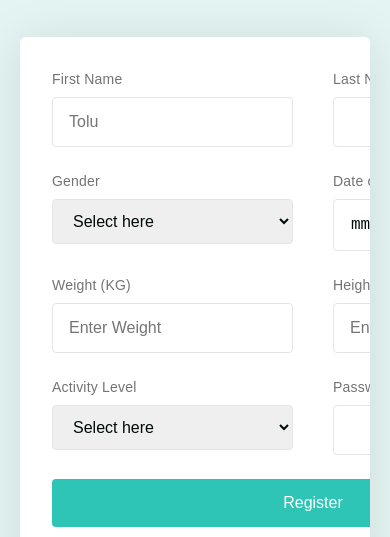
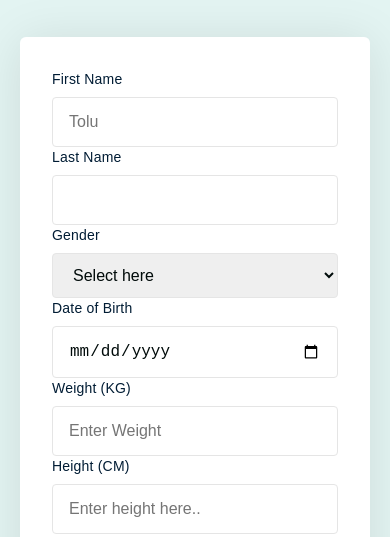
Before and after one commit to Its-Ajua/Sign-up-page, a plain HTML site: page index.html in a window 390 px wide. Shown: the part 289-826 px from the top of the page. Drawn offline with Linux system fonts and the light colour scheme.

Commit message:
Fixed errors

```diff
--- a/styles.css
+++ b/styles.css
@@ -48,7 +48,6 @@ body {
 .left p#info-desktop {
     color: var(--CL-Grey);
     line-height: 25px;
-    /* 156.25% */
     margin-top: 20px;
     margin-right: 120px;
 }
@@ -70,9 +69,6 @@ body {
     gap: 24px 40px;
 }
 
-button{
-    background-color: var(--CL-Green);
-}
 .input-container {
     display: flex;
     flex-direction: column;
@@ -80,7 +76,7 @@ button{
 
 .input-container label,
 .select-container label {
-    color: var(--CL-Grey);
+    color: var(--CL-Blue);
     font-size: 0.875rem;
     font-weight: 500;
     line-height: 1.25rem;
@@ -132,6 +128,7 @@ button {
     font-family: Sofia Pro;
     font-size: 14px;
 }
+
 .select-container select:focus {
     outline: none;
     border: 1px solid var(--CL-Green);
@@ -176,5 +173,6 @@ button {
     .right {
         padding: 2rem;
         grid-template-columns: 1fr;
+        display: block;
     }
 }
```
